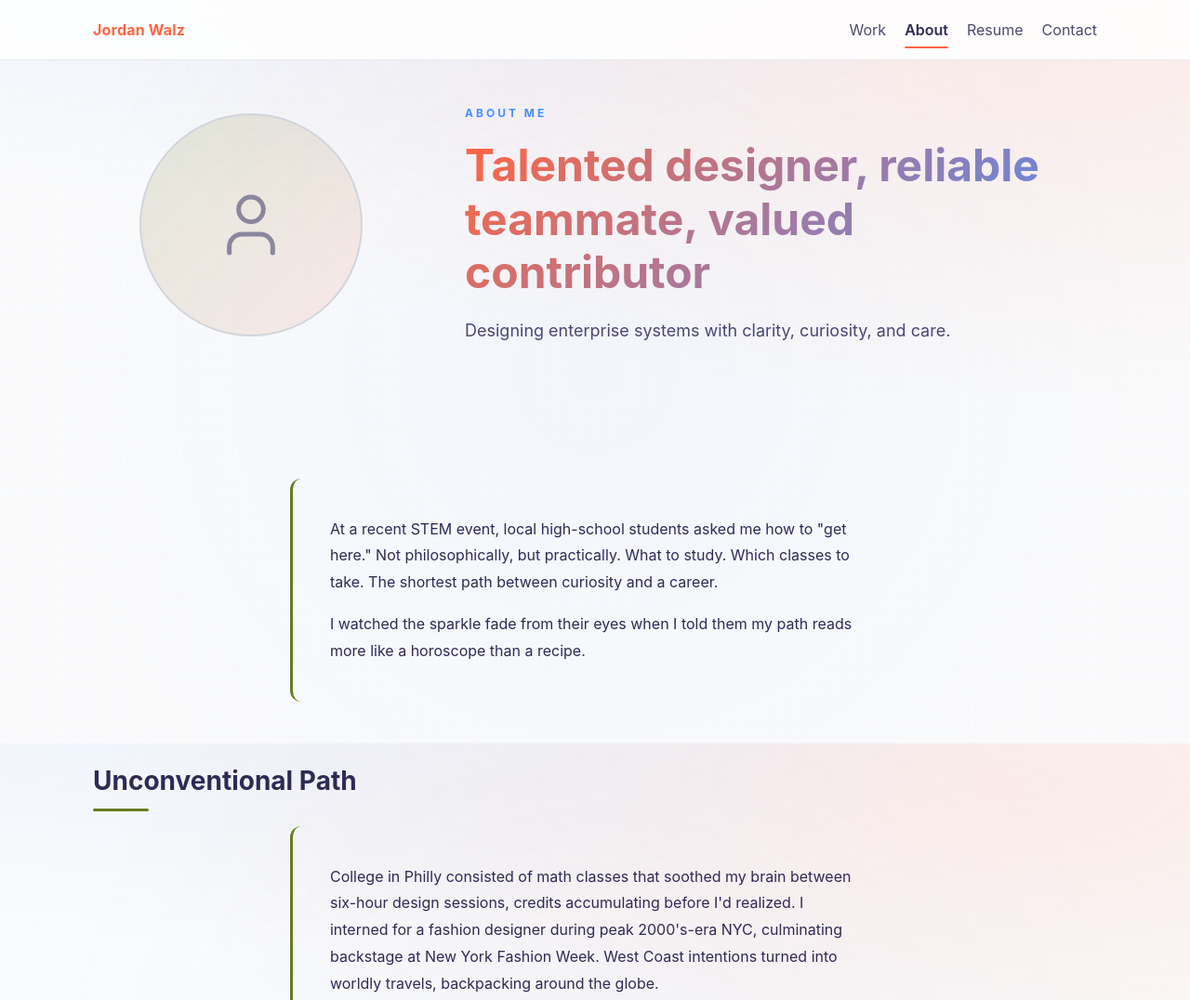
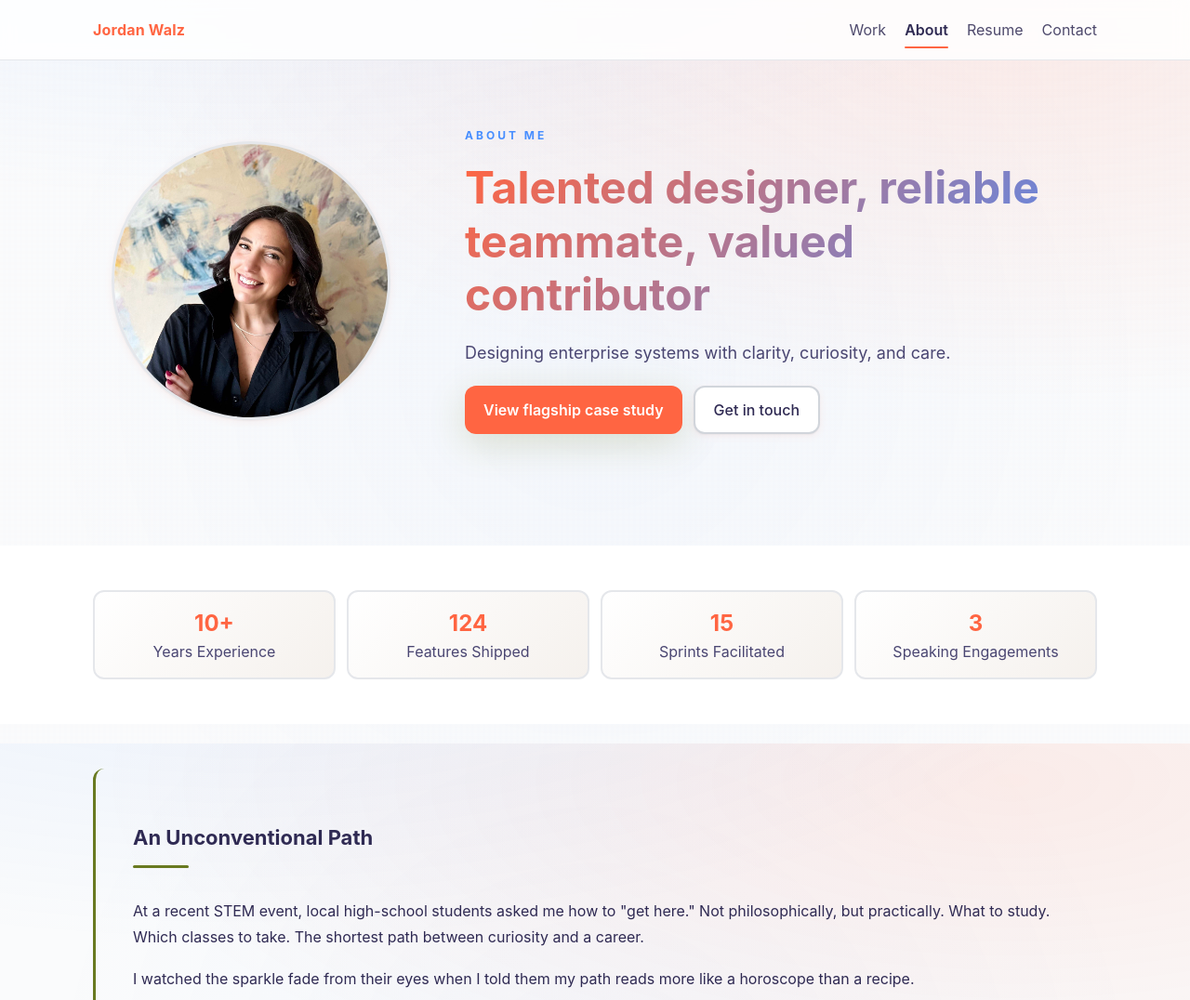
Before and after one commit to jrdnwlz/portfolio, a website: page about.html in a window 1280 px wide. Shown: the top 1076 px of the page at 93% size. Drawn offline with Linux system fonts and the light colour scheme.

Commit message:
Enhance about page with new headshot, improved layout, and additional stats; update experience years in resume

```diff
--- a/about.html
+++ b/about.html
@@ -11,6 +11,8 @@
   <meta property="og:description" content="Creating great experiences across fashion, events, and software."/>
   <meta property="og:type" content="website"/>
   <meta property="og:url" content="https://jordanwalz.com/about.html"/>
+  <meta property="og:image" content="https://jordanwalz.com/assets/img/headshot_2026-square.webp"/>
+  <meta name="twitter:card" content="summary_large_image"/>
 
   <!-- Performance -->
   <link rel="preconnect" href="https://fonts.gstatic.com" crossorigin/>
@@ -23,6 +25,7 @@
   <link rel="icon" href="/assets/img/favicon.svg"/>
 
   <!-- Theme Color -->
+  <script type="application/ld+json">{"@context":"https://schema.org","@type":"Person","name":"Jordan Walz","url":"https://jordanwalz.com","jobTitle":"Senior Product Designer"}</script>
   <meta name="theme-color" content="#0a0a0a" media="(prefers-color-scheme: dark)"/>
   <meta name="theme-color" content="#f8f9fb" media="(prefers-color-scheme: light)"/>
 </head>
@@ -46,17 +49,49 @@
       <div class="container">
         <div class="about-hero">
           <div class="about-headshot">
-            <div class="headshot-placeholder">
-              <svg xmlns="http://www.w3.org/2000/svg" width="64" height="64" viewBox="0 0 24 24" fill="none" stroke="currentColor" stroke-width="1.5" stroke-linecap="round" stroke-linejoin="round">
-                <path d="M19 21v-2a4 4 0 0 0-4-4H9a4 4 0 0 0-4 4v2"/>
-                <circle cx="12" cy="7" r="4"/>
-              </svg>
-            </div>
+            <img
+              src="assets/img/headshot_2026-square.webp"
+              srcset="assets/img/headshot_2026-square.webp 1x, assets/img/headshot_2026-square@2x.webp 2x, assets/img/headshot_2026-square.jpg 1x"
+              alt="Jordan Walz — Product Designer"
+              class="about-headshot-img"
+              loading="lazy"
+              width="1158"
+              height="1158"
+            />
           </div>
           <div class="about-intro">
             <h4 class="kicker mb-18">About Me</h4>
             <h1 class="gradient-text">Talented designer, reliable teammate, valued contributor</h1>
             <p class="lead">Designing enterprise systems with clarity, curiosity, and care.</p>
+
+            <div class="actions about-actions" aria-hidden="false">
+              <a class="btn primary" href="case-study-sonatype-guide.html">View flagship case study</a>
+              <a class="btn" href="contact.html">Get in touch</a>
+            </div>
+          </div>
+        </div>
+      </div>
+    </section>
+
+    <!-- Stats Row -->
+    <section class="section section-bg">
+      <div class="container">
+        <div class="stats" aria-label="Career highlights">
+          <div class="stat">
+            <div class="kpi">10+</div>
+            <div class="muted">Years Experience</div>
+          </div>
+          <div class="stat">
+            <div class="kpi">124</div>
+            <div class="muted">Features Shipped</div>
+          </div>
+          <div class="stat">
+            <div class="kpi">15</div>
+            <div class="muted">Sprints Facilitated</div>
+          </div>
+          <div class="stat">
+            <div class="kpi">3</div>
+            <div class="muted">Speaking Engagements</div>
           </div>
         </div>
       </div>
@@ -66,32 +101,28 @@
     <section class="section">
       <div class="container">
         <div class="narrative-content">
+          <h3 class="about-section-heading">An Unconventional Path</h3>
           <p>At a recent STEM event, local high-school students asked me how to "get here." Not philosophically, but practically. What to study. Which classes to take. The shortest path between curiosity and a career.</p>
           <p>I watched the sparkle fade from their eyes when I told them my path reads more like a horoscope than a recipe.</p>
+          <p>College in Philly consisted of math classes that soothed my brain between six-hour design sessions, credits accumulating before I'd realized. I interned for a fashion designer during peak 2000's-era NYC, culminating backstage at New York Fashion Week. West Coast intentions turned into worldly travels, backpacking around the globe.</p>
+          <p>Somewhere along the way, I learned <strong>how to learn.</strong></p>
         </div>
-
-        <h2 class="about-section-heading">Unconventional Path</h2>
-
         <div class="narrative-content">
-          <p>College in Philly consisted of math classes that soothed my brain between six-hour design sessions, credits accumulating before I'd realized. I interned for a fashion designer during peak 2000's-era NYC, culminating backstage at New York Fashion Week. West Coast intentions turned into worldly travels, backpacking around the globe.</p>
-          <p>Somewhere in there, I learned <strong>how to learn.</strong></p>
-        </div>
-
-        <h2 class="about-section-heading">Designing Today</h2>
-
-        <div class="narrative-content">
+          <h3 class="about-section-heading">Designing Today</h3>
           <p>Today, I design products inside enterprise systems, where complexity is expected and clarity is the real challenge. I work across strategy, discovery, and execution with product and engineering partners to build things that are resilient, usable, and quietly well made.</p>
           <p>I am IC-focused, naturally collaborative, and happiest in environments that integrate design thinking throughout the SDLC.</p>
         </div>
       </div>
     </section>
 
+    <hr class="section-divider">
+
     <!-- Beyond Work -->
     <section class="section">
       <div class="container">
         <div class="ai-focus-box">
-          <h3>Beyond Work</h3>
-          <p>When I'm not designing, I'm either shuttling my kids between sports or squeezing in a twilight round of golf.</p>
+          <h3>In Real Life</h3>
+          <p>I'm a right-handed Libra, my favorite color is yellow, and I prefer light-mode over dark. When I'm not at my desk, I'm either shuttling my kids between rec sports or squeezing in a twilight round of golf.</p>
         </div>
       </div>
     </section>
--- a/assets/css/style.css
+++ b/assets/css/style.css
@@ -492,6 +492,42 @@ main {
   }
 }
 
+/* About page specifics */
+.about-hero {
+  display: flex;
+  gap: 28px;
+  align-items: center;
+  padding: 24px 0;
+}
+.about-headshot {
+  flex: 0 0 180px;
+  display: flex;
+  align-items: center;
+  justify-content: center;
+}
+.about-headshot-img {
+  width: 300px;
+  height: auto;
+  border-radius: 50%;
+  object-fit: cover;
+  border: 3px solid var(--border);
+  box-shadow: var(--shadow-sm);
+  transition: transform 0.2s ease;
+}
+.about-actions {
+  margin-top: 18px;
+}
+@media (max-width:800px) {
+  .about-hero {
+    flex-direction: column;
+    text-align: center;
+  }
+  .about-intro { max-width: none; }
+  .about-headshot { margin-bottom: 6px; }
+  .about-headshot-img { width: 140px; height: 140px; }
+  .about-intro .actions { justify-content: center; }
+}
+
 /* ============================================
    Buttons & Actions
    ============================================ */
@@ -2745,7 +2781,6 @@ body.no-scroll { overflow: hidden; }
 
 /* Narrative Content Styling */
 .narrative-content {
-  max-width: 65ch;
   margin: 0 auto 48px;
   padding: 40px;
   background: linear-gradient(135deg, rgba(var(--surface-2), 0.5), rgba(var(--surface), 0.3));
@@ -2779,12 +2814,11 @@ body.no-scroll { overflow: hidden; }
 .about-section-heading {
   font-size: clamp(20px, 3vw, 28px);
   font-weight: 700;
-  margin: 64px 0 32px 0;
+  margin: 18px 0 32px 0;
   color: var(--text);
   position: relative;
   padding-bottom: 16px;
   max-width: 65ch;
-  margin-left: auto;
   margin-right: auto;
 }
 
```
Also changed, not shown: resume.html (+1 -1 lines).
